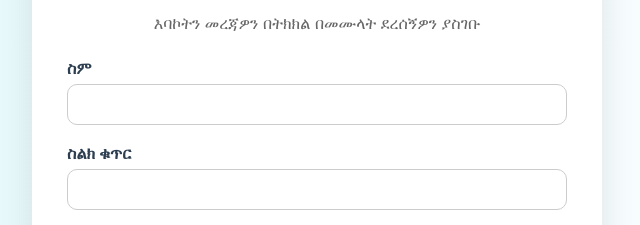
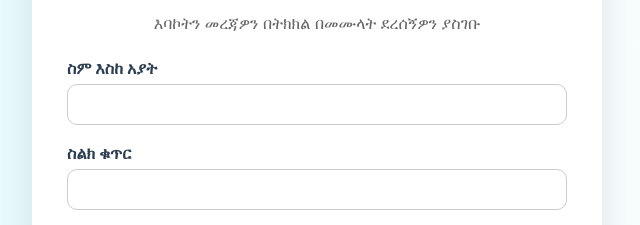
Before and after one commit to form666/EthioAmerica_6_6_6_, a plain HTML site: page Index.html in a window 1280 px wide. Shown: the part 210-435 px from the top of the page, 323-963 px from the left. Drawn offline with Linux system fonts and the light colour scheme.

Commit message:
Update Index.html

```diff
--- a/Index.html
+++ b/Index.html
@@ -169,7 +169,7 @@
     <p>እባኮትን መረጃዎን በትክክል በመሙላት ደረሰኝዎን ያስገቡ</p>
 
     <form id="paymentForm">
-      <label for="name">ስም</label>
+      <label for="name">ስም እስከ አያት</label>
       <input type="text" id="name" name="name" required />
 
       <label for="phone">ስልክ ቁጥር</label>
```
